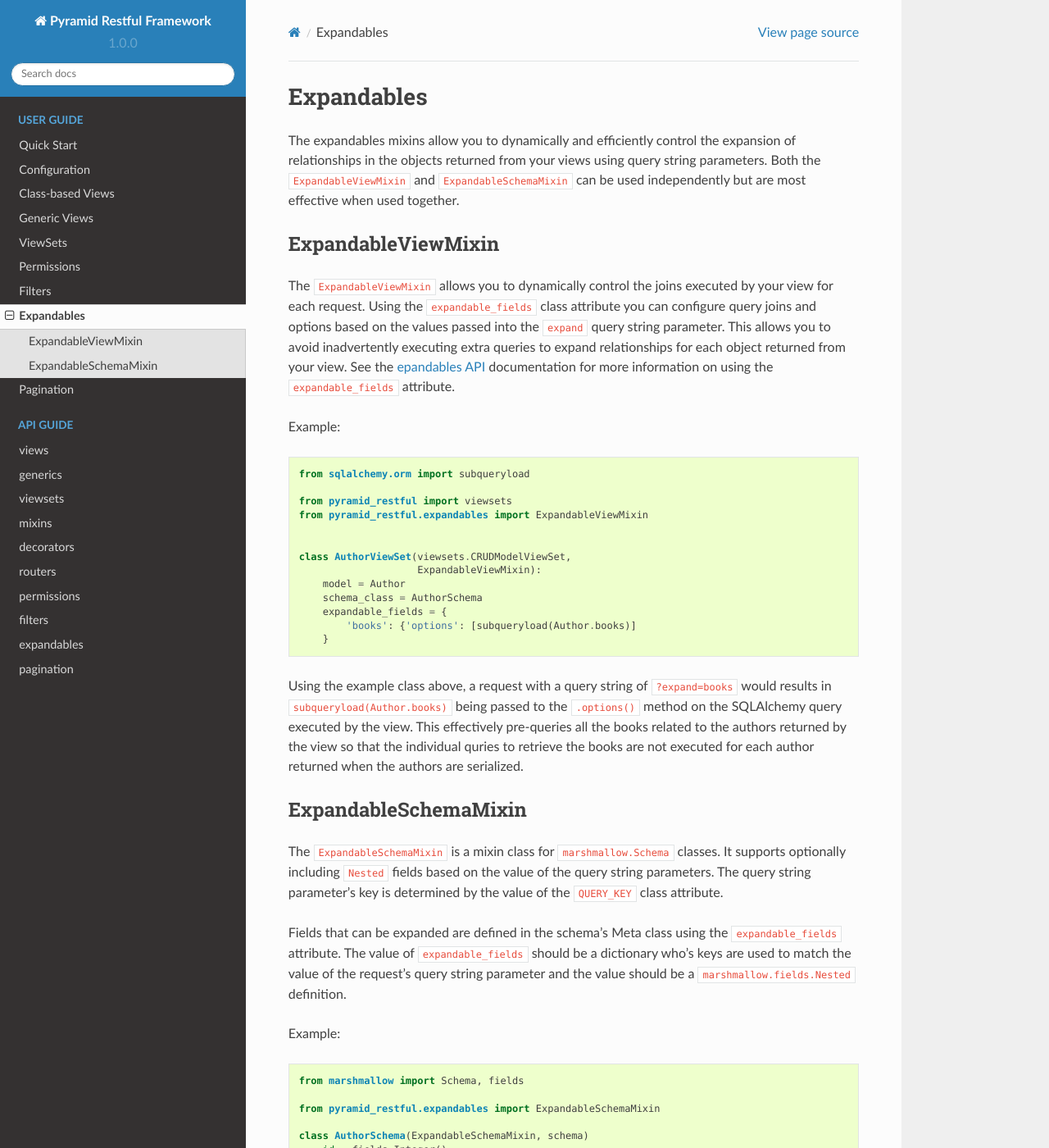
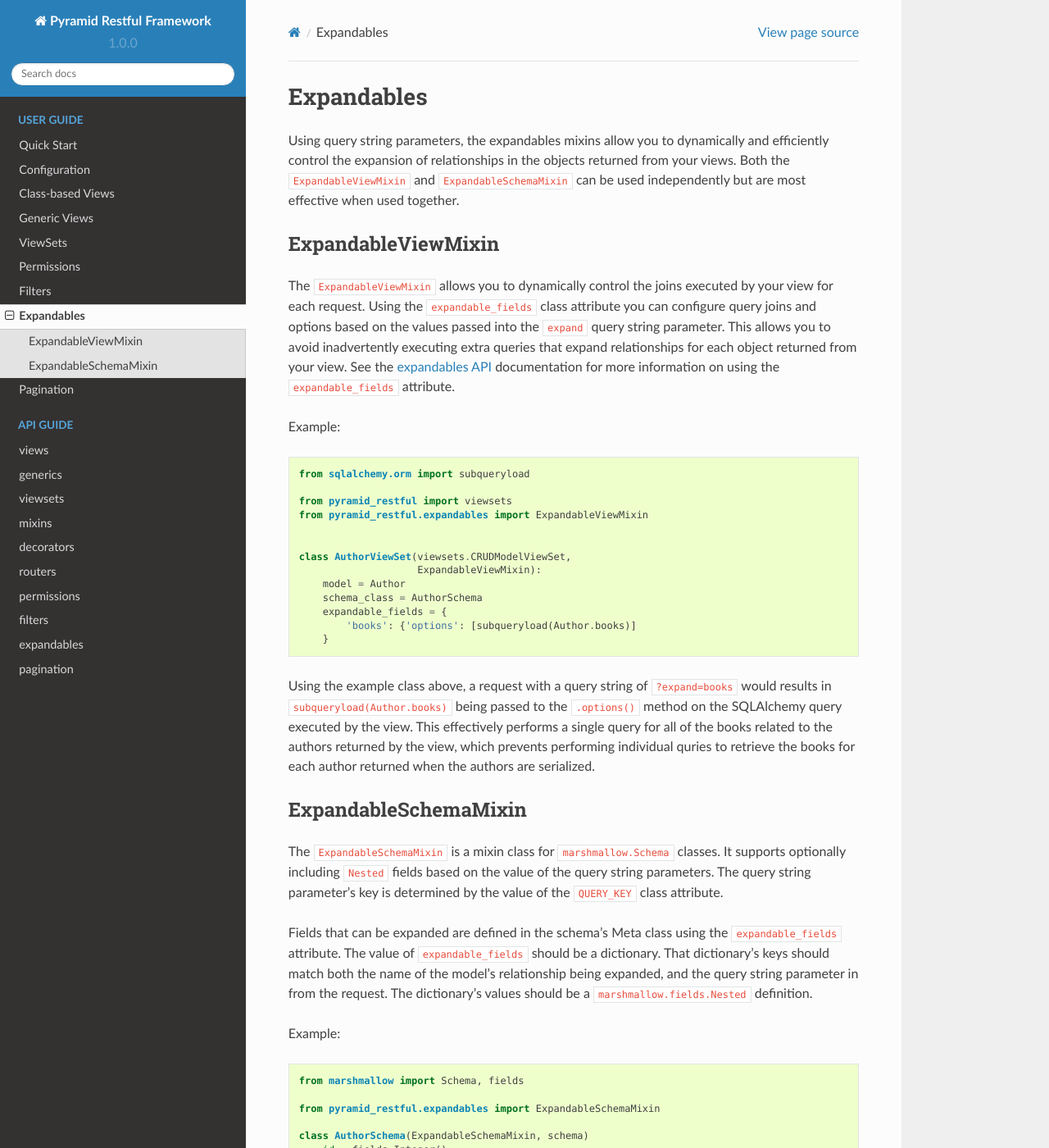
Before and after one commit to danpoland/pyramid-restful-framework, a Sphinx documentation site: the page built from docs/user/expandables.rst, in a window 1280 px wide and 1400 px high. Shown: the whole window at 82% size. Built offline with Sphinx 7.4.7 and the Read the Docs theme 2.0.0, drawn with Linux system fonts in a browser that asks for light colours.

Commit message:
Update expandables.rst

```diff
--- a/docs/user/expandables.rst
+++ b/docs/user/expandables.rst
@@ -1,8 +1,8 @@
 Expandables
 ===========
 
-The expandables mixins allow you to dynamically and efficiently control the expansion of relationships in the objects
-returned from your views using query string parameters. Both the ``ExpandableViewMixin`` and ``ExpandableSchemaMixin``
+Using query string parameters, the expandables mixins allow you to dynamically and efficiently control the expansion of
+relationships in the objects returned from your views. Both the ``ExpandableViewMixin`` and ``ExpandableSchemaMixin``
 can be used independently but are most effective when used together.
 
 ExpandableViewMixin
@@ -10,8 +10,8 @@
 
 The ``ExpandableViewMixin`` allows you to dynamically control the joins executed by your view for each request. Using
 the ``expandable_fields`` class attribute you can configure query joins and options based on the values passed into the
-``expand`` query string parameter. This allows you to avoid inadvertently executing extra queries to expand
-relationships for each object returned from your view. See the :ref:`epandables API <api-expandables.ExpandableViewMixin-label>`
+``expand`` query string parameter. This allows you to avoid inadvertently executing extra queries that expand
+relationships for each object returned from your view. See the :ref:`expandables API <api-expandables.ExpandableViewMixin-label>`
 documentation for more information on using the ``expandable_fields`` attribute.
 
 Example::
@@ -33,8 +33,8 @@
 
 Using the example class above, a request with a query string of ``?expand=books`` would results in
 ``subqueryload(Author.books)`` being passed to the ``.options()`` method on the SQLAlchemy query executed by the view.
-This effectively pre-queries all the books related to the authors returned by the view so that the individual quries
-to retrieve the books are not executed for each author returned when the authors are serialized.
+This effectively performs a single query for all of the books related to the authors returned by the view, which prevents
+performing individual quries to retrieve the books for each author returned when the authors are serialized.
 
 
 ExpandableSchemaMixin
@@ -45,8 +45,9 @@
 determined by the value of the ``QUERY_KEY`` class attribute.
 
 Fields that can be expanded are defined in the schema's Meta class using the ``expandable_fields`` attribute.
-The value of ``expandable_fields`` should be a dictionary who's keys are used to match the value of the request's
-query string parameter and the value should be a ``marshmallow.fields.Nested`` definition.
+The value of ``expandable_fields`` should be a dictionary. That dictionary's keys should match both the name of the model's
+relationship being expanded, and the query string parameter in from the request. The dictionary's values should be a
+``marshmallow.fields.Nested`` definition.
 
 Example::
 
```
